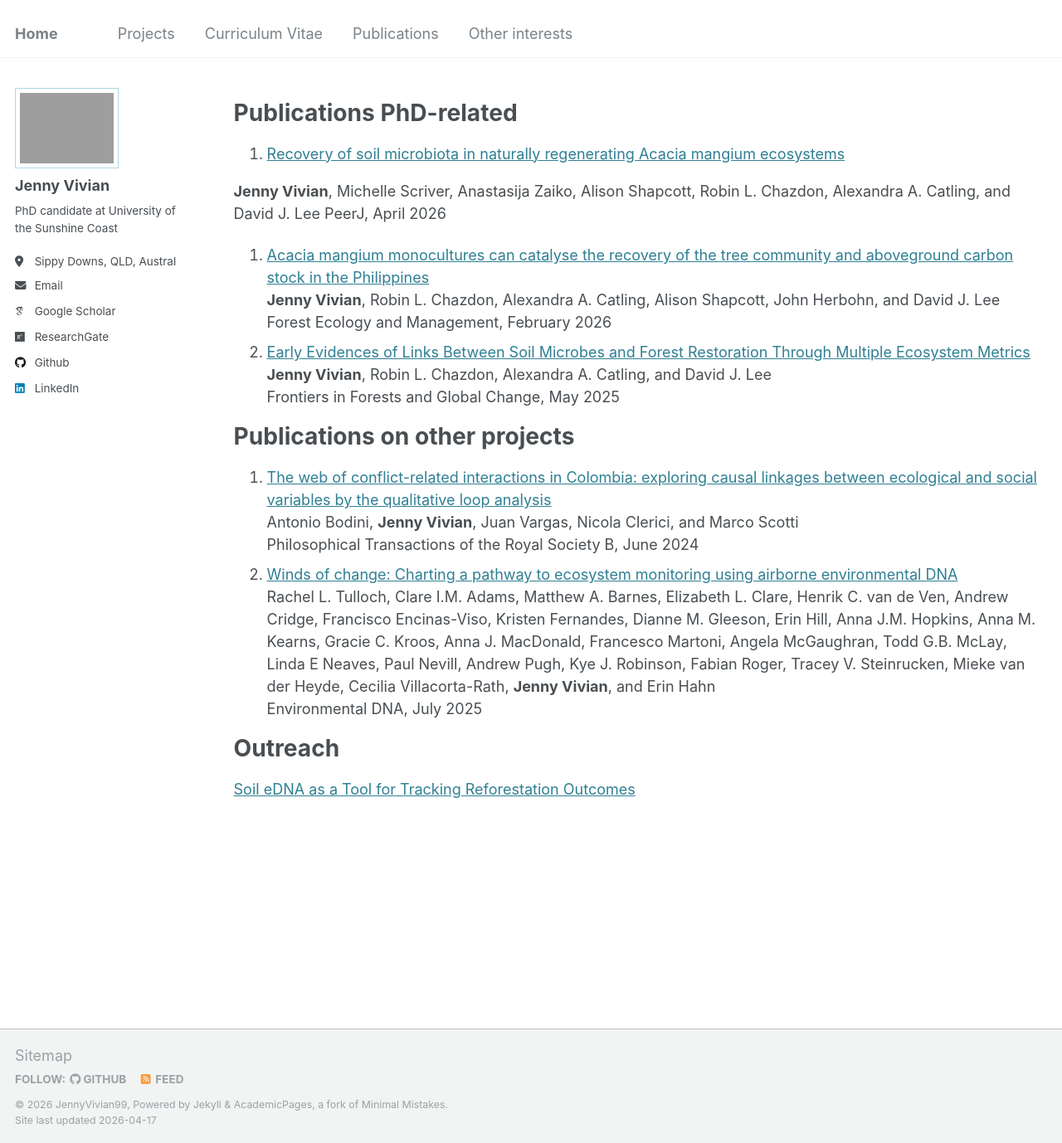
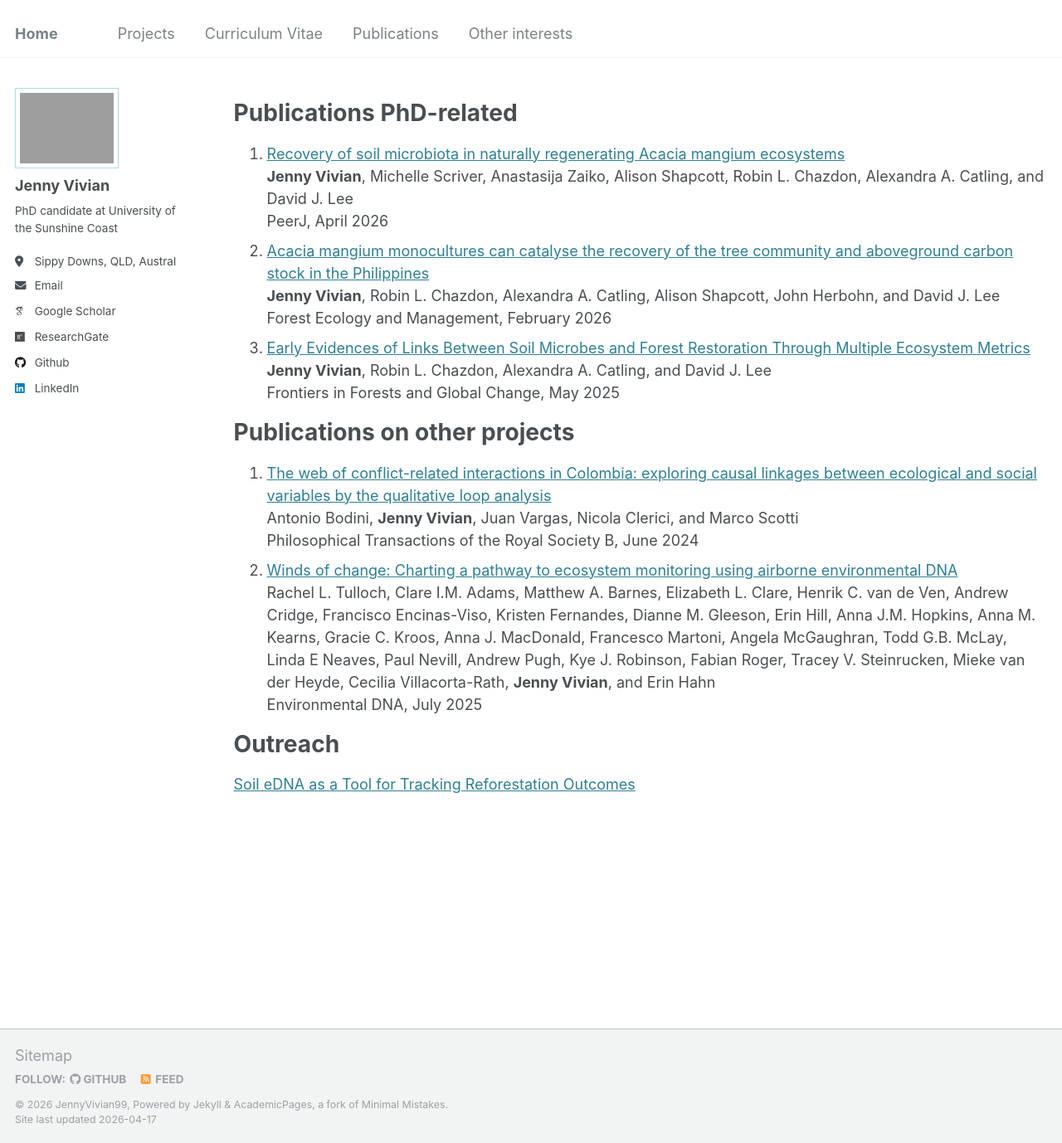
Before and after one commit to JennyVivian99/JennyVivian99.github.io, a Jekyll site: the page built from _pages/publications.md, in a window 1280 px wide and 1378 px high. Shown: the whole window at 83% size. Built offline with Jekyll 4.4.1, drawn with Linux system fonts in a browser that asks for light colours; some web fonts are replaced; part of the change alters nothing that is shown.

```diff
--- a/_pages/publications.md
+++ b/_pages/publications.md
@@ -11,13 +11,12 @@ author_profile: true
 Publications PhD-related
 =========
 1. [Recovery of soil microbiota in naturally regenerating Acacia mangium ecosystems](https://doi.org/10.7717/peerj.21048)
-
-  **Jenny Vivian**, Michelle Scriver, Anastasija Zaiko, Alison Shapcott, Robin L. Chazdon, Alexandra A. Catling, and David J. Lee
-  PeerJ, April 2026
-3. [Acacia mangium monocultures can catalyse the recovery of the tree community and aboveground carbon stock in the Philippines](https://www.sciencedirect.com/science/article/pii/S0378112725008655)
+**Jenny Vivian**, Michelle Scriver, Anastasija Zaiko, Alison Shapcott, Robin L. Chazdon, Alexandra A. Catling, and David J. Lee
+PeerJ, April 2026
+2. [Acacia mangium monocultures can catalyse the recovery of the tree community and aboveground carbon stock in the Philippines](https://www.sciencedirect.com/science/article/pii/S0378112725008655)
 **Jenny Vivian**, Robin L. Chazdon, Alexandra A. Catling, Alison Shapcott, John Herbohn, and David J. Lee
 Forest Ecology and Management, February 2026
-4. [Early Evidences of Links Between Soil Microbes and Forest Restoration Through Multiple Ecosystem Metrics](https://www.frontiersin.org/journals/forests-and-global-change/articles/10.3389/ffgc.2025.1540513/full)
+3. [Early Evidences of Links Between Soil Microbes and Forest Restoration Through Multiple Ecosystem Metrics](https://www.frontiersin.org/journals/forests-and-global-change/articles/10.3389/ffgc.2025.1540513/full)
 **Jenny Vivian**, Robin L. Chazdon, Alexandra A. Catling, and David J. Lee
 Frontiers in Forests and Global Change, May 2025
 
```
